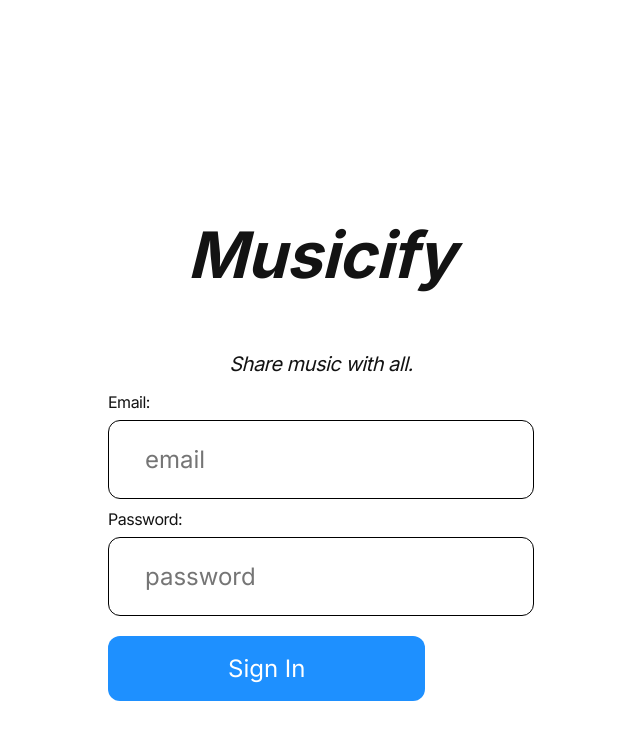
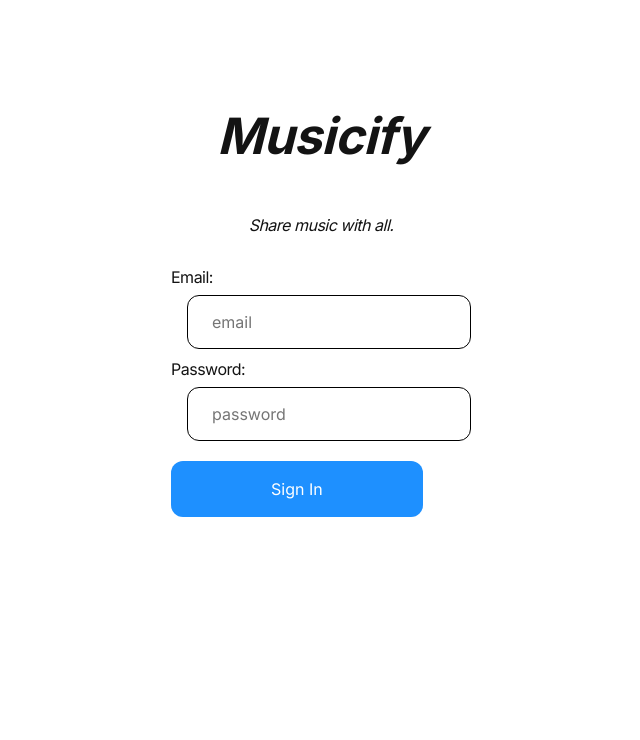
Before and after one commit to info340a-wi24/project-eunbecha, a React (Create React App) app: page /login in a window 1280 px wide. Shown: the top 740 px of the page, without its empty margins (319-959 px from the left). Built offline with nearby package versions, Linux system fonts and the light colour scheme.

Commit message:
login page done

```diff
--- a/src/components/LoginPage.js
+++ b/src/components/LoginPage.js
@@ -1,18 +1,46 @@
-import React from 'react';
-import { Routes, Route, Navigate, Link } from 'react-router-dom';
+import React, {useState} from 'react';
+import { Link, useNavigate } from 'react-router-dom';
 
 function LoginPage() {
+    const [email, setEmail] = useState('');
+    const [password, setPassword] = useState('');
+    const navigate = useNavigate();
+
+    const handleEmailChange = (event) => {
+        setEmail(event.target.value);
+    };
+
+    const handlePasswordChange = (event) => {
+        setPassword(event.target.value);
+    };
+
+    const handleSignIn = (event) => {
+        event.preventDefault();
+        try {
+            if (!email.includes('@')) {
+                console.error('Invalid email format');
+                return;
+            }
+            navigate('/');
+        } catch (error) {
+            console.error('Error during sign in:', error);
+        }
+    };
+
+
     return (
         <div>
             <div className="login-container">
                 <h1 id="logo_login"> <Link to="/">Musicify</Link></h1>
                 <p id="intro">Share music with all.</p>
-                <form>
-                    <label for="email">Email:</label>
-                    <input type="email" id="email" name="email" placeholder="email" />
-                    <label for="pass">Password:</label>
-                    <input type="password" id="pass" name="password" placeholder="password" required />
-                    <button class="signin" type="signin" aria-label="SignIn">Sign In</button>
+                <form onSubmit={handleSignIn}>
+                    <label htmlFor="email">Email:</label>
+                    <input type="email" id="email" name="email" placeholder="email"
+                    value={email} onChange={handleEmailChange} />
+                    <label htmlFor="password">Password:</label>
+                    <input type="password" id="password" name="password" placeholder="password" required
+                    value={password} onChange={handlePasswordChange} />
+                    <button className="signin" type="submit" aria-label="SignIn">Sign In</button>
                 </form>
             </div>
         </div>
--- a/src/index.css
+++ b/src/index.css
@@ -223,7 +223,6 @@ table thead {
 .login-container {
     display: flex;
     flex-direction: column;
-    justify-content: center;
     align-items: center;
 }
 
@@ -231,43 +230,46 @@ table thead {
     font-weight: bold;
     font-style: oblique;
     color: dodgerblue;
-    font-size: 64px;
-    margin-top: 9rem;
+    font-size: 50px;
 }
 
 #intro {
     font-style: italic;
-    font-size: 20px;
-    margin-top: 1rem;
-    margin-bottom: 1rem;
+    font-size: 16px;
+    padding-bottom: 1rem;
 }
 
 input[type=email] {
     border-radius: 12px;
     border: 1px solid;
-    font-size: 24px;
+    font-size: 16px;
     margin: 8px 0;
     box-sizing: border-box;
     display: block;
     margin-bottom: 10px;
+    margin-left: 1rem;
+    justify-content: center;
 }
 
 input[type=password] {
     border-radius: 12px;
     border: 1px solid;
-    font-size: 24px;
+    font-size: 16px;
     margin: 8px 0;
     box-sizing: border-box;
     display: block;
     margin-bottom: 20px;
+    margin-left: 1rem;
+    justify-content: center;
 }
 
 .signin {
-    font-size: 24px;
+    font-size: 16px;
     color: var(--white);
     border: none;
-    padding: 18px 120px;
+    padding: 18px 100px;
     text-align: center;
+    justify-content: center;
     display: block;
     background-color: dodgerblue;
     border-radius: 12px;
```
